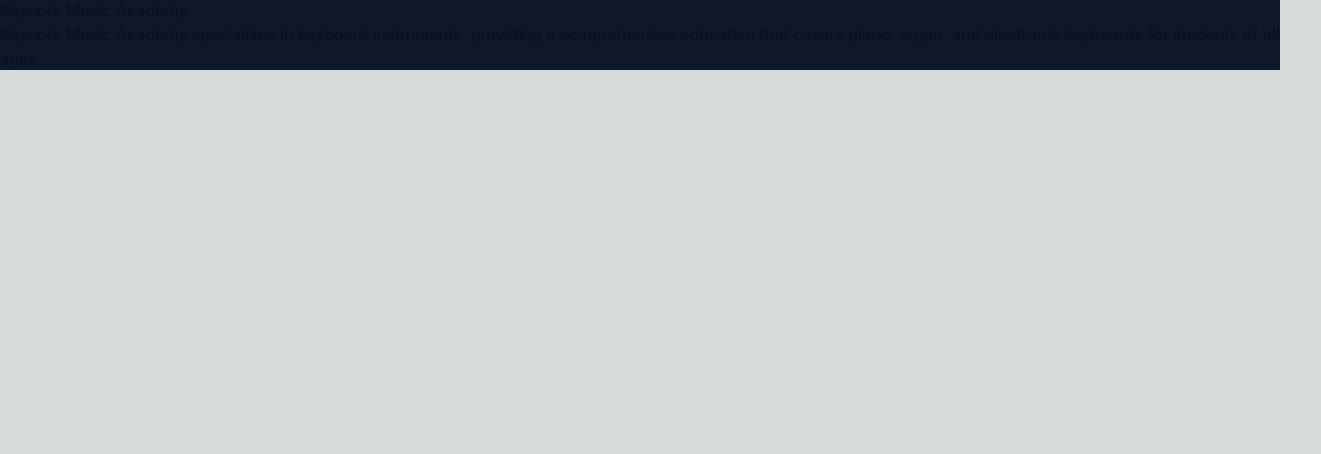
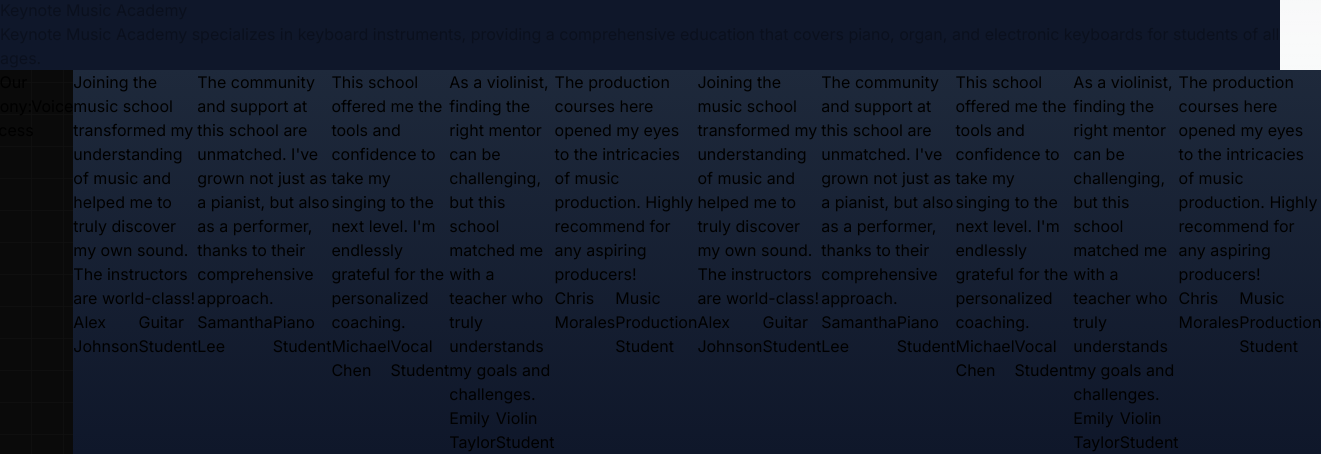
Before and after one commit to Nitik-sharma/NEXTJS_PROJECT_1, a Next.js app: page / in a window 1280 px wide. Shown: the part 2342-2796 px from the top of the page, 1321 px wide, since content can reach past the window. Before the commit the page ends 2412 px from the top, so only its background shows below. Built offline with nearby package versions, Linux system fonts and the light colour scheme.

Commit message:
make testinomail part

```diff
--- a/package.json
+++ b/package.json
@@ -10,7 +10,8 @@
   },
   "dependencies": {
     "clsx": "^2.1.0",
-    "framer-motion": "^11.0.5",
+    "framer-motion": "^11.0.6",
+    "mini-svg-data-uri": "^1.4.4",
     "next": "14.1.0",
     "react": "^18",
     "react-dom": "^18",
--- /dev/null
+++ b/src/Components/Testinomial.tsx
@@ -0,0 +1,56 @@
+"use client";
+import React from "react";
+import { InfiniteMovingCards } from "./ui/infinite-moving-cards";
+const musicSchoolTestimonials = [
+  {
+    quote:
+      "Joining the music school transformed my understanding of music and helped me to truly discover my own sound. The instructors are world-class!",
+    name: "Alex Johnson",
+    title: "Guitar Student",
+  },
+  {
+    quote:
+      "The community and support at this school are unmatched. I've grown not just as a pianist, but also as a performer, thanks to their comprehensive approach.",
+    name: "Samantha Lee",
+    title: "Piano Student",
+  },
+  {
+    quote:
+      "This school offered me the tools and confidence to take my singing to the next level. I'm endlessly grateful for the personalized coaching.",
+    name: "Michael Chen",
+    title: "Vocal Student",
+  },
+  {
+    quote:
+      "As a violinist, finding the right mentor can be challenging, but this school matched me with a teacher who truly understands my goals and challenges.",
+    name: "Emily Taylor",
+    title: "Violin Student",
+  },
+  {
+    quote:
+      "The production courses here opened my eyes to the intricacies of music production. Highly recommend for any aspiring producers!",
+    name: "Chris Morales",
+    title: "Music Production Student",
+  },
+];
+
+function Testinomial() {
+  return (
+    <div className=" h-[40rem] w-full flex flex-col items-center justify-center relative overflow-hidden dark:bg-black dark:bg-grid-white/[0.2]">
+      <h2 className=" text-3xl font-bold text-center mb-8">
+        Hear Our Harmony:Voice of Sucess
+      </h2>
+      <div className="flex justify-center w-full overflow-hidden px-4 sm:px-6 lg:px-8">
+        <div className="w-full max-w-6xl">
+          <InfiniteMovingCards
+            items={musicSchoolTestimonials}
+            direction="left"
+            speed="fast"
+          />
+        </div>
+      </div>
+    </div>
+  );
+}
+
+export default Testinomial;
--- /dev/null
+++ b/src/Components/ui/infinite-moving-cards.tsx
@@ -0,0 +1,121 @@
+"use client";
+
+import { cn } from "@/utils/cn";
+import React, { useEffect, useState } from "react";
+
+export const InfiniteMovingCards = ({
+  items,
+  direction = "left",
+  speed = "fast",
+  pauseOnHover = true,
+  className,
+}: {
+  items: {
+    quote: string;
+    name: string;
+    title: string;
+  }[];
+  direction?: "left" | "right";
+  speed?: "fast" | "normal" | "slow";
+  pauseOnHover?: boolean;
+  className?: string;
+}) => {
+  const containerRef = React.useRef<HTMLDivElement>(null);
+  const scrollerRef = React.useRef<HTMLUListElement>(null);
+
+  useEffect(() => {
+    addAnimation();
+  }, []);
+  const [start, setStart] = useState(false);
+  function addAnimation() {
+    if (containerRef.current && scrollerRef.current) {
+      const scrollerContent = Array.from(scrollerRef.current.children);
+
+      scrollerContent.forEach((item) => {
+        const duplicatedItem = item.cloneNode(true);
+        if (scrollerRef.current) {
+          scrollerRef.current.appendChild(duplicatedItem);
+        }
+      });
+
+      getDirection();
+      getSpeed();
+      setStart(true);
+    }
+  }
+  const getDirection = () => {
+    if (containerRef.current) {
+      if (direction === "left") {
+        containerRef.current.style.setProperty(
+          "--animation-direction",
+          "forwards"
+        );
+      } else {
+        containerRef.current.style.setProperty(
+          "--animation-direction",
+          "reverse"
+        );
+      }
+    }
+  };
+  const getSpeed = () => {
+    if (containerRef.current) {
+      if (speed === "fast") {
+        containerRef.current.style.setProperty("--animation-duration", "20s");
+      } else if (speed === "normal") {
+        containerRef.current.style.setProperty("--animation-duration", "40s");
+      } else {
+        containerRef.current.style.setProperty("--animation-duration", "80s");
+      }
+    }
+  };
+  return (
+    <div
+      ref={containerRef}
+      className={cn(
+        "scroller relative z-20  max-w-7xl overflow-hidden  [mask-image:linear-gradient(to_right,transparent,white_20%,white_80%,transparent)]",
+        className
+      )}
+    >
+      <ul
+        ref={scrollerRef}
+        className={cn(
+          " flex min-w-full shrink-0 gap-4 py-4 w-max flex-nowrap",
+          start && "animate-scroll ",
+          pauseOnHover && "hover:[animation-play-state:paused]"
+        )}
+      >
+        {items.map((item, idx) => (
+          <li
+            className="w-[350px] max-w-full relative rounded-2xl border border-b-0 flex-shrink-0 border-slate-700 px-8 py-6 md:w-[450px]"
+            style={{
+              background:
+                "linear-gradient(180deg, var(--slate-800), var(--slate-900)",
+            }}
+            key={item.name}
+          >
+            <blockquote>
+              <div
+                aria-hidden="true"
+                className="user-select-none -z-1 pointer-events-none absolute -left-0.5 -top-0.5 h-[calc(100%_+_4px)] w-[calc(100%_+_4px)]"
+              ></div>
+              <span className=" relative z-20 text-sm leading-[1.6] text-gray-100 font-normal">
+                {item.quote}
+              </span>
+              <div className="relative z-20 mt-6 flex flex-row items-center">
+                <span className="flex flex-col gap-1">
+                  <span className=" text-sm leading-[1.6] text-gray-400 font-normal">
+                    {item.name}
+                  </span>
+                  <span className=" text-sm leading-[1.6] text-gray-400 font-normal">
+                    {item.title}
+                  </span>
+                </span>
+              </div>
+            </blockquote>
+          </li>
+        ))}
+      </ul>
+    </div>
+  );
+};
--- a/src/app/page.tsx
+++ b/src/app/page.tsx
@@ -1,5 +1,6 @@
 import Featured from "@/Components/Featured";
 import HeroSection from "@/Components/HeroSection";
+import Testinomial from "@/Components/Testinomial";
 import WhyCouseUs from "@/Components/WhyCouseUs";
 
 const Home = () => {
@@ -8,6 +9,7 @@
       <HeroSection />
       <Featured />
       <WhyCouseUs />
+      <Testinomial />
     </main>
   );
 };
--- a/tailwind.config.ts
+++ b/tailwind.config.ts
@@ -1,4 +1,5 @@
 import type { Config } from "tailwindcss";
+const svgToDataUri = require("mini-svg-data-uri");
 // This plugin adds each Tailwind color as a global CSS variable, e.g. var(--gray-200).
 function addVariablesForColors({ addBase, theme }: any) {
   let allColors = flattenColorPalette(theme("colors"));
@@ -10,11 +11,37 @@
     ":root": newVars,
   });
 }
+
 const defaultTheme = require("tailwindcss/defaultTheme");
 const colors = require("tailwindcss/colors");
 const {
   default: flattenColorPalette,
 } = require("tailwindcss/lib/util/flattenColorPalette");
+
+// Add this in pulgin
+
+function addSvgPatterns({ matchUtilities, theme }: any) {
+  matchUtilities(
+    {
+      "bg-grid": (value: any) => ({
+        backgroundImage: `url("${svgToDataUri(
+          `<svg xmlns="http://www.w3.org/2000/svg" viewBox="0 0 32 32" width="32" height="32" fill="none" stroke="${value}"><path d="M0 .5H31.5V32"/></svg>`
+        )}")`,
+      }),
+      "bg-grid-small": (value: any) => ({
+        backgroundImage: `url("${svgToDataUri(
+          `<svg xmlns="http://www.w3.org/2000/svg" viewBox="0 0 32 32" width="8" height="8" fill="none" stroke="${value}"><path d="M0 .5H31.5V32"/></svg>`
+        )}")`,
+      }),
+      "bg-dot": (value: any) => ({
+        backgroundImage: `url("${svgToDataUri(
+          `<svg xmlns="http://www.w3.org/2000/svg" viewBox="0 0 32 32" width="16" height="16" fill="none"><circle fill="${value}" id="pattern-circle" cx="10" cy="10" r="1.6257413380501518"></circle></svg>`
+        )}")`,
+      }),
+    },
+    { values: flattenColorPalette(theme("backgroundColor")), type: "color" }
+  );
+}
 
 const config: Config = {
   content: [
@@ -27,6 +54,8 @@
     extend: {
       animation: {
         spotlight: "spotlight 2s ease .75s 1 forwards",
+        scroll:
+          "scroll var(--animation-duration, 40s) var(--animation-direction, forwards) linear infinite",
       },
 
       backgroundImage: {
@@ -45,9 +74,14 @@
             transform: "translate(-50%,-40%) scale(1)",
           },
         },
+        scroll: {
+          to: {
+            transform: "translate(calc(-50% - 0.5rem))",
+          },
+        },
       },
     },
   },
-  plugins: [addVariablesForColors],
+  plugins: [addVariablesForColors, addSvgPatterns],
 };
 export default config;
```
Also changed, not shown: 1 other file (tests, documents, lock files or other folders).
